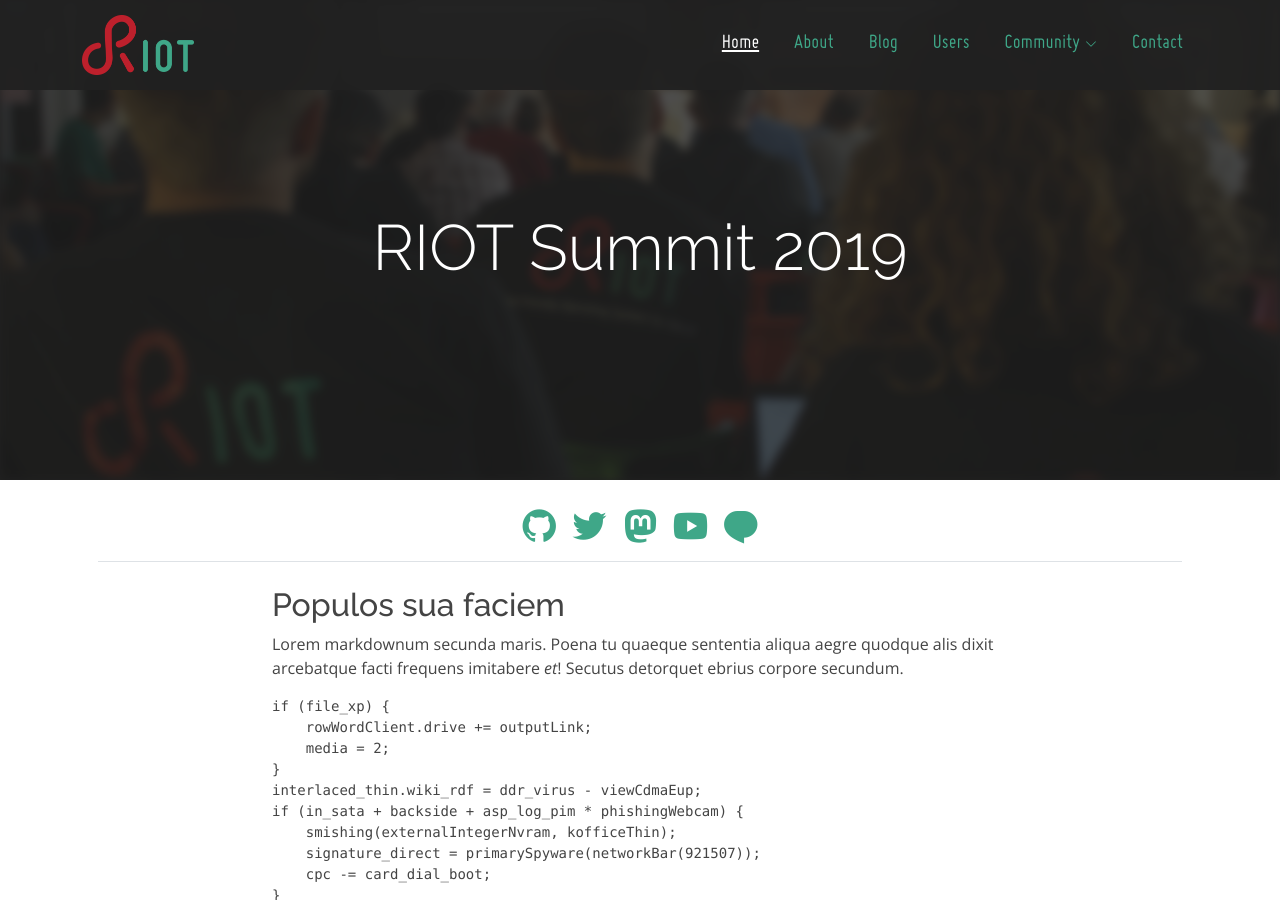
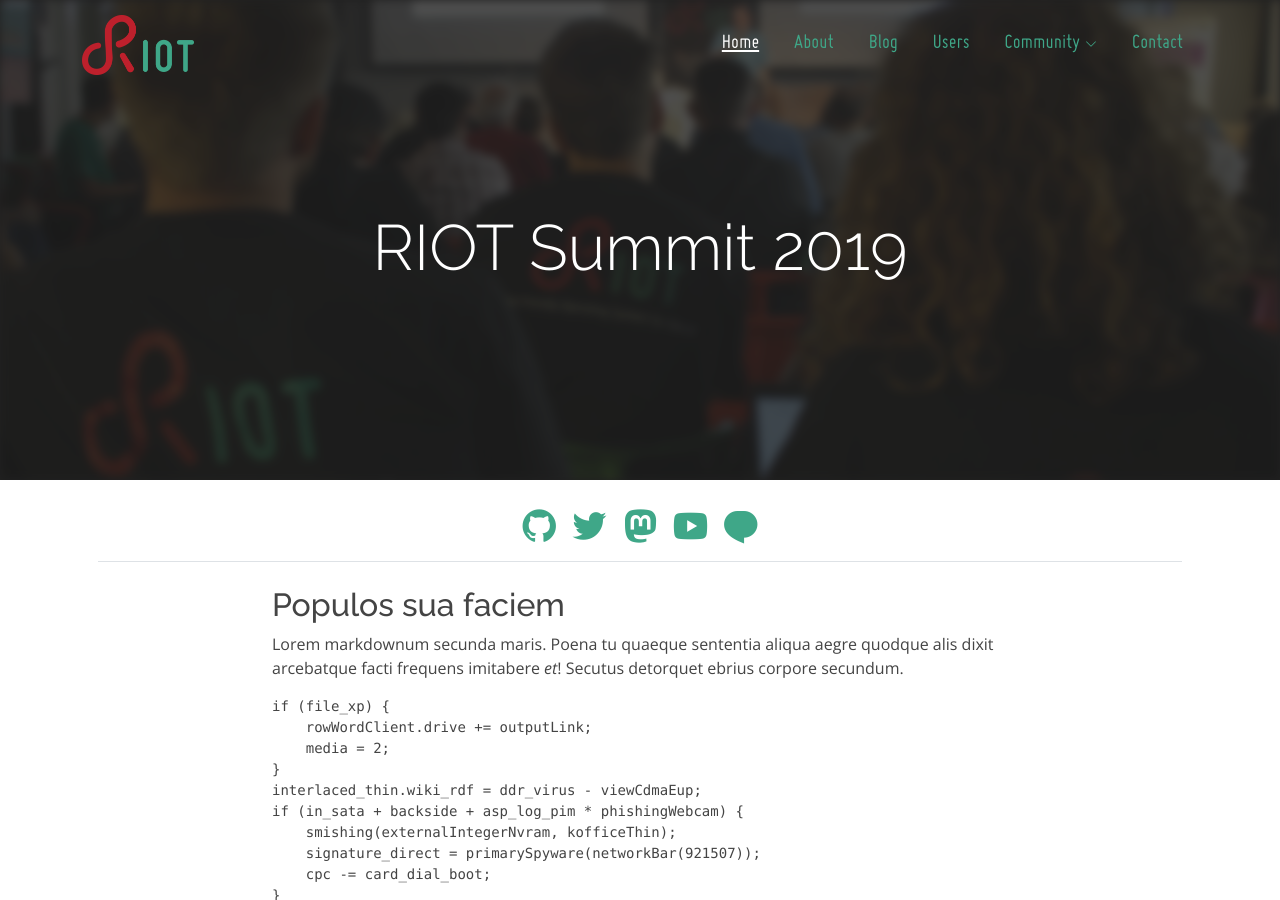
Before and after one commit to RIOT-OS/riot-os.org, a Jekyll site: the page built from _posts/2020-12-31-test-02.md, in a window 1280 px wide and 900 px high. Built offline with Jekyll 4.4.1, drawn with Linux system fonts in a browser that asks for light colours; nearby versions of some CDN libraries; some web fonts are replaced.

Commit message:
header: add switch for opaque background

```diff
--- a/_includes/header.html
+++ b/_includes/header.html
@@ -1,5 +1,8 @@
-  <!-- ======= Header ======= -->
-  <header id="header" class="fixed-top d-flex align-items-center {% if page.main == true %} header-transparent {% endif %}">
+<!-- ======= Header ======= -->
+<!-- Configurations layouts can apply
+     - header_opaque: set to true to have an opaque background before scrolling
+-->
+  <header id="header" class="fixed-top d-flex align-items-center {% if layout.header_opaque != true %} header-transparent {% endif %}">
     <div class="container d-flex align-items-center justify-content-between">
 
       <div class="logo">
```
